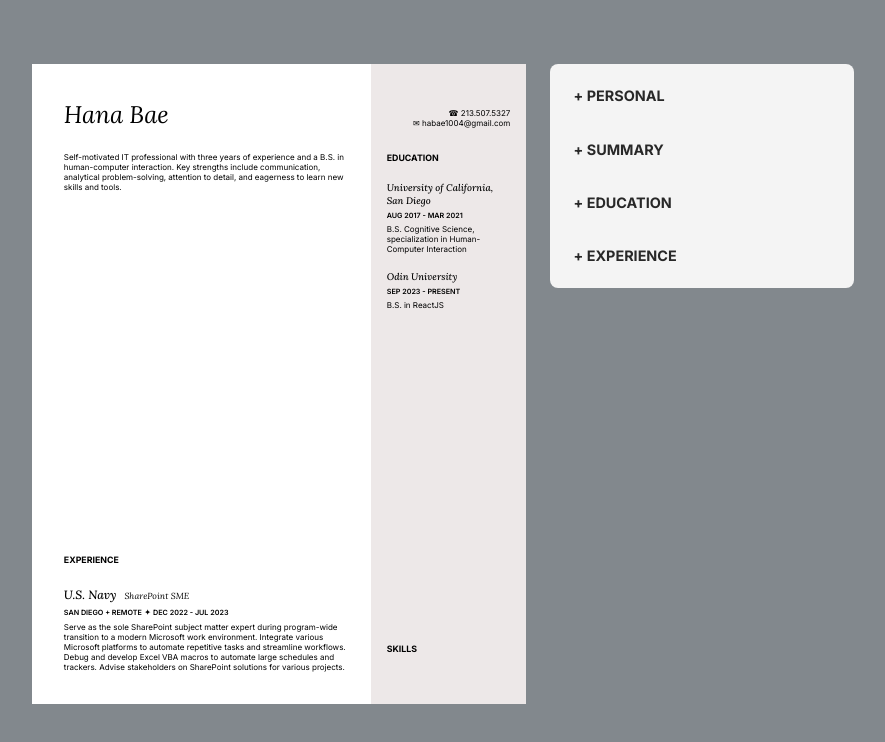
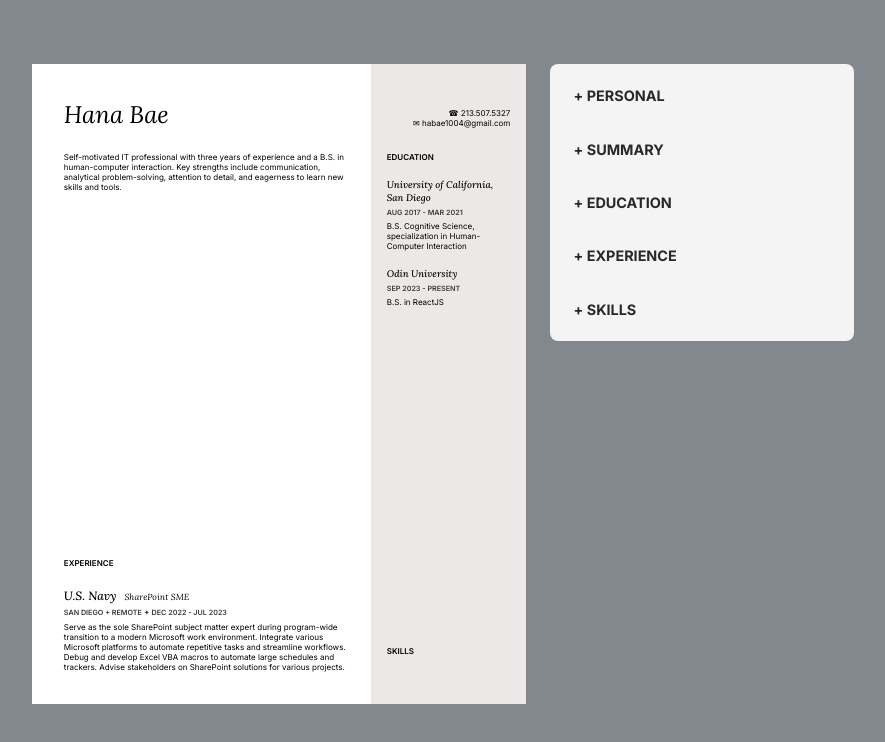
Before and after one commit to hambycookie/cv-application, a React app: page / in a window 1280 px wide. Shown: the top 742 px of the page, without its empty margins (197-1082 px from the left). Built offline with nearby package versions, Linux system fonts and the light colour scheme; the HTML template or start-up script is replaced by a standard one.

Commit message:
resume formatting tweaks

```diff
--- a/src/App.jsx
+++ b/src/App.jsx
@@ -91,6 +91,7 @@ function App() {
       />
       <section >
         <div className="edit-panel">
+          {/* Personal info */}
           <FormSection
             formClassName="personal-info-form"
             formTitle="Personal"
@@ -103,6 +104,7 @@ function App() {
             />
           </FormSection>
 
+          {/* Summary */}
           <FormSection
             formClassName="summary-form"
             formTitle="Summary"
@@ -113,6 +115,7 @@ function App() {
             />
           </FormSection>
 
+          {/* Education */}
           <FormSection
             formClassName="education-form"
             formTitle="Education"
@@ -124,6 +127,7 @@ function App() {
             />
           </FormSection>
 
+          {/* Experience */}
           <FormSection
             formClassName="experience-form"
             formTitle="Experience"
@@ -134,6 +138,13 @@ function App() {
               addExperience={handleAddExperienceInfo}
             />
           </FormSection>
+
+          {/* Skills */}
+          <FormSection
+            formTitle="Skills"
+          >
+            {/* insert panel */}
+          </FormSection>
         </div>
       </section>
     </main>
--- a/src/components/Education/EducationSection.jsx
+++ b/src/components/Education/EducationSection.jsx
@@ -7,7 +7,7 @@ function EducationSection({ educations }) {
       {educations.map((education) =>
         <div key={education.id} className="section-item education-item">
           <p className="item-title">{education.school}</p>
-          <p className="item-date">{education.startDate} - {education.endDate}</p>
+          <p className="item-detail item-date">{education.startDate} - {education.endDate}</p>
           <p className="degree">{education.degree}</p>
         </div>
       )}
--- a/src/components/Experience/ExperienceSection.jsx
+++ b/src/components/Experience/ExperienceSection.jsx
@@ -9,7 +9,7 @@ function ExperienceSection({ experiences }) {
             <span className="job item-title">{exp.company}</span>
             <span className="item-subtitle">{exp.position}</span>
           </div>
-          <div>
+          <div className="item-detail">
             <span className="item-location">{exp.location}</span>
             <span className="divider-icon"> ✦ </span>
             <span className="item-date">{exp.startDate} - {exp.endDate}</span>
--- /dev/null
+++ b/src/components/Skills/SkillsPanel.jsx
@@ -0,0 +1 @@
+import '../../styles/SectionPanel.css';
--- a/src/styles/Resume.css
+++ b/src/styles/Resume.css
@@ -70,8 +70,8 @@ p {
 
 .section-title {
   font-family: 'Inter', sans-serif;
-  font-weight: 700;
-  font-size: 1.1em;
+  font-weight: 600;
+  font-size: 1em;
   margin: 0;
   margin-bottom: 2em;
 }
--- a/src/styles/ResumeSection.css
+++ b/src/styles/ResumeSection.css
@@ -40,10 +40,11 @@
   font-size: 1.1em;
 }
 
-.item-date, .item-location {
+.item-detail {
   font-family: 'Inter', 'sans-serif';
   font-weight: 600;
   font-size: 0.9em;
+  color:rgb(59, 59, 59)
 }
 
 .degree, .description {
```
